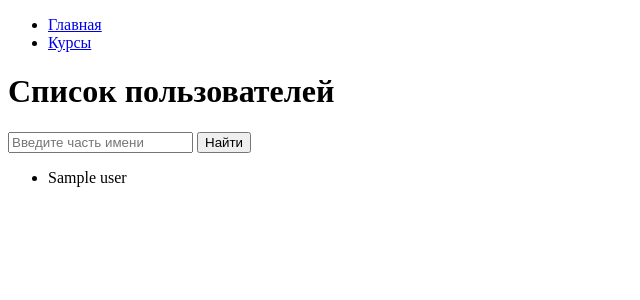
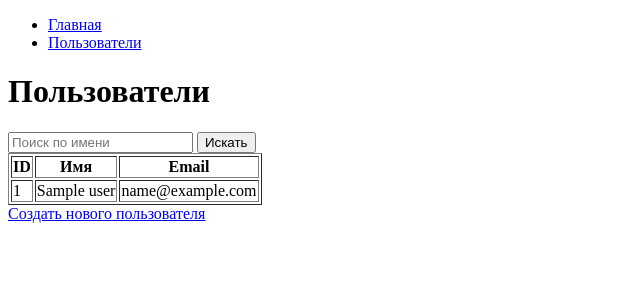
Before and after one commit to Denwien/python-flask-example, a Flask app: template app/templates/users/index.html in a window 1280 px wide. Shown: the top 300 px of the page, without its empty margins (0-640 px from the left). Run offline with Flask 3, Linux system fonts and the light colour scheme; the template is opened without the code that fills it: most values are stand-ins (such as "Sample title", 1, 10 or a date in 2020).

Commit message:
Добавлены страницы пользователей, форма создания и flash-сообщения

```diff
--- a/app/templates/courses/layout.html
+++ b/app/templates/courses/layout.html
@@ -8,7 +8,7 @@
     {% block sidebar %}
         <ul>
             <li><a href="/">Главная</a></li>
-            <li><a href="/courses/">Курсы</a></li>
+            <li><a href="/users/">Пользователи</a></li>
         </ul>
     {% endblock %}
 </div>
--- a/app/templates/users/index.html
+++ b/app/templates/users/index.html
@@ -1,18 +1,33 @@
 {% extends "courses/layout.html" %}
 
-{% block title %}Пользователи{% endblock %}
+{% block title %}Список пользователей{% endblock %}
 
 {% block content %}
-<h1>Список пользователей</h1>
+<h1>Пользователи</h1>
 
-<form method="get" action="/users/">
-    <input type="text" name="query" placeholder="Введите часть имени" value="{{ query }}">
-    <button type="submit">Найти</button>
+{% if messages %}
+  <ul class="flashes">
+    {% for category, message in messages %}
+      <li class="{{ category }}">{{ message }}</li>
+    {% endfor %}
+  </ul>
+{% endif %}
+
+<form method="get" action="{{ url_for('users_index') }}">
+    <input type="text" name="query" value="{{ query }}" placeholder="Поиск по имени">
+    <button type="submit">Искать</button>
 </form>
 
-<ul>
+<table border="1">
+    <tr><th>ID</th><th>Имя</th><th>Email</th></tr>
     {% for user in users %}
-    <li>{{ user.name }}</li>
+    <tr>
+        <td>{{ user.id }}</td>
+        <td>{{ user.name }}</td>
+        <td>{{ user.email }}</td>
+    </tr>
     {% endfor %}
-</ul>
+</table>
+
+<a href="{{ new_user_url }}">Создать нового пользователя</a>
 {% endblock %}
--- a/app/templates/users/new.html
+++ b/app/templates/users/new.html
@@ -5,7 +5,7 @@
 {% block content %}
 <h1>Создать нового пользователя</h1>
 
-<form method="post" action="/users/create">
+<form method="post" action="{{ url_for('users_create') }}">
     <p>
         <label for="name">Имя:</label>
         <input type="text" id="name" name="name" required>
@@ -17,5 +17,5 @@
     <button type="submit">Создать</button>
 </form>
 
-<a href="/users/">Назад к списку пользователей</a>
+<a href="{{ url_for('users_index') }}">Назад к списку пользователей</a>
 {% endblock %}
```
Also changed, not shown: example.py (+49 -22 lines), users.json (added, +7 -0 lines).
